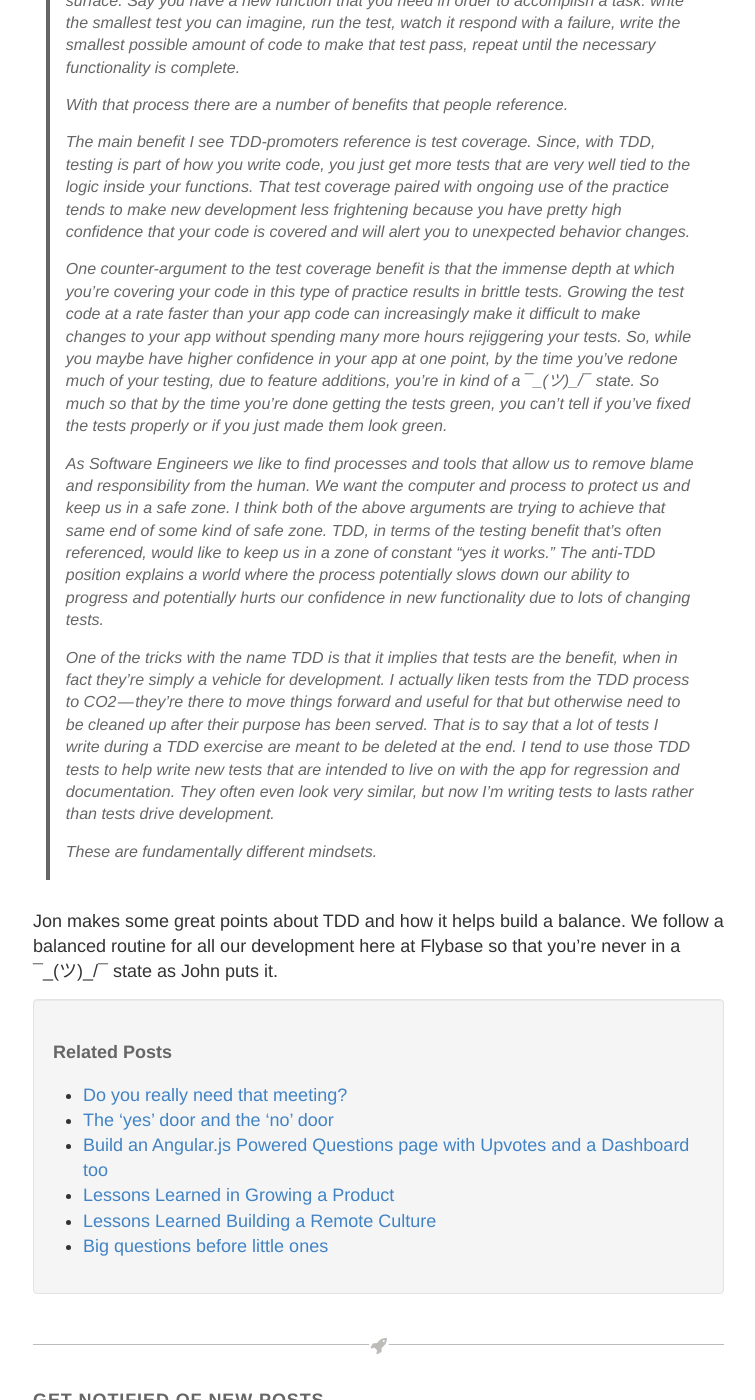
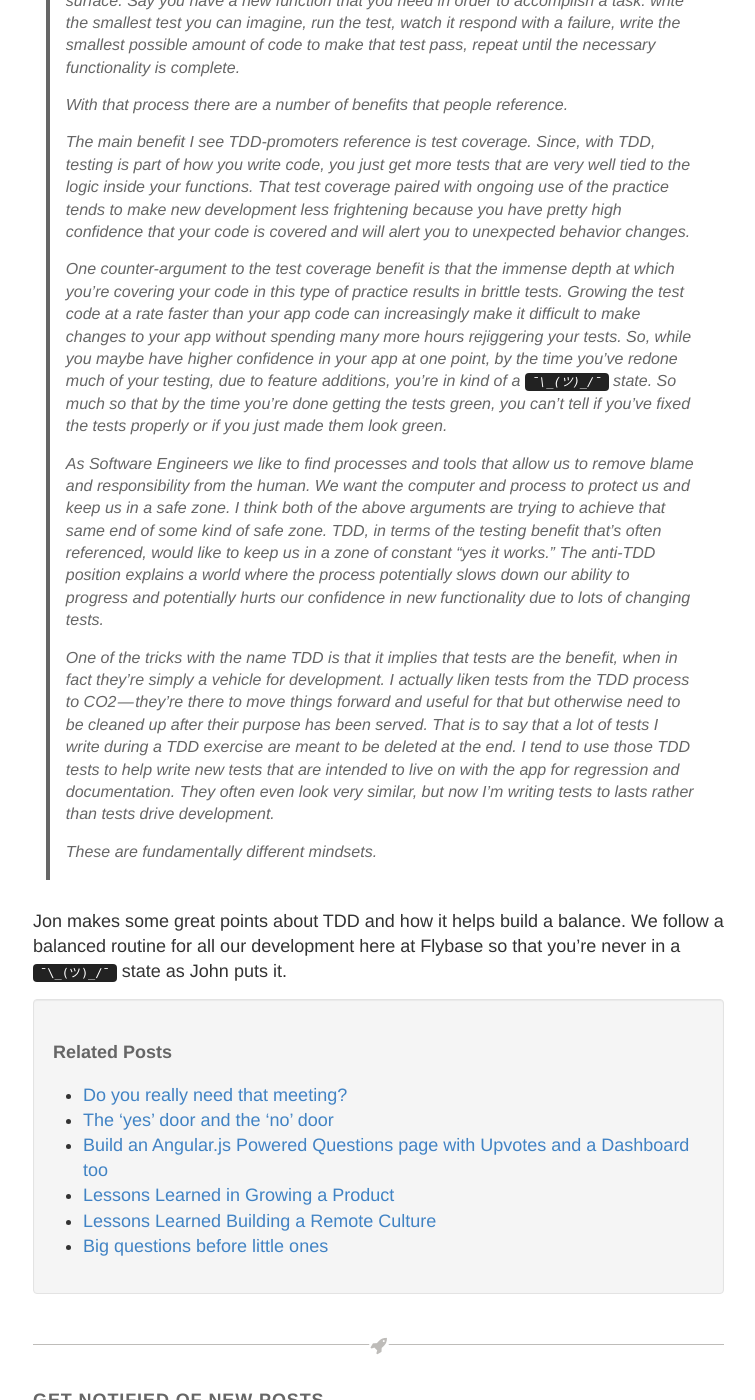
Before and after one commit to flybaseio/flybaseio.github.io, a Jekyll site: the page built from _posts/2016-05-25-balance-driven-development.md, in a window 1280 px wide and 1400 px high, scrolled down 524 px. Shown: the whole window, without its empty margins (247-1002 px from the left). Built offline with Jekyll 4.4.1, drawn with Linux system fonts in a browser that asks for light colours; nearby versions of some CDN libraries.

```diff
--- a/_posts/2016-05-25-balance-driven-development.md
+++ b/_posts/2016-05-25-balance-driven-development.md
@@ -18,7 +18,7 @@ bodyclass: post
 >
 > The main benefit I see TDD-promoters reference is test coverage. Since, with TDD, testing is part of how you write code, you just get more tests that are very well tied to the logic inside your functions. That test coverage paired with ongoing use of the practice tends to make new development less frightening because you have pretty high confidence that your code is covered and will alert you to unexpected behavior changes.
 >
-> One counter-argument to the test coverage benefit is that the immense depth at which you’re covering your code in this type of practice results in brittle tests. Growing the test code at a rate faster than your app code can increasingly make it difficult to make changes to your app without spending many more hours rejiggering your tests. So, while you maybe have higher confidence in your app at one point, by the time you’ve redone much of your testing, due to feature additions, you’re in kind of a ¯\_(ツ)_/¯ state. So much so that by the time you’re done getting the tests green, you can’t tell if you’ve fixed the tests properly or if you just made them look green.
+> One counter-argument to the test coverage benefit is that the immense depth at which you’re covering your code in this type of practice results in brittle tests. Growing the test code at a rate faster than your app code can increasingly make it difficult to make changes to your app without spending many more hours rejiggering your tests. So, while you maybe have higher confidence in your app at one point, by the time you’ve redone much of your testing, due to feature additions, you’re in kind of a `¯\_(ツ)_/¯` state. So much so that by the time you’re done getting the tests green, you can’t tell if you’ve fixed the tests properly or if you just made them look green.
 >
 > As Software Engineers we like to find processes and tools that allow us to remove blame and responsibility from the human. We want the computer and process to protect us and keep us in a safe zone. I think both of the above arguments are trying to achieve that same end of some kind of safe zone. TDD, in terms of the testing benefit that’s often referenced, would like to keep us in a zone of constant “yes it works.” The anti-TDD position explains a world where the process potentially slows down our ability to progress and potentially hurts our confidence in new functionality due to lots of changing tests.
 >
@@ -26,4 +26,4 @@ bodyclass: post
 >
 > These are fundamentally different mindsets.
 
-Jon makes some great points about TDD and how it helps build a balance. We follow a balanced routine for all our development here at Flybase so that you're never in a ¯\_(ツ)_/¯ state as John puts it.
+Jon makes some great points about TDD and how it helps build a balance. We follow a balanced routine for all our development here at Flybase so that you're never in a `¯\_(ツ)_/¯` state as John puts it.
```
